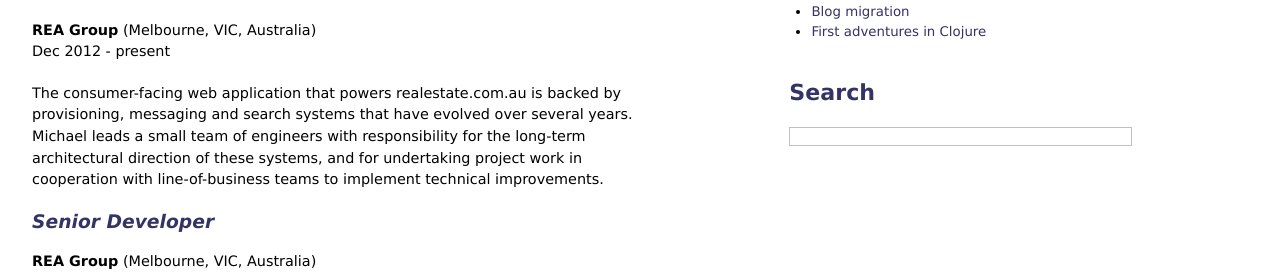
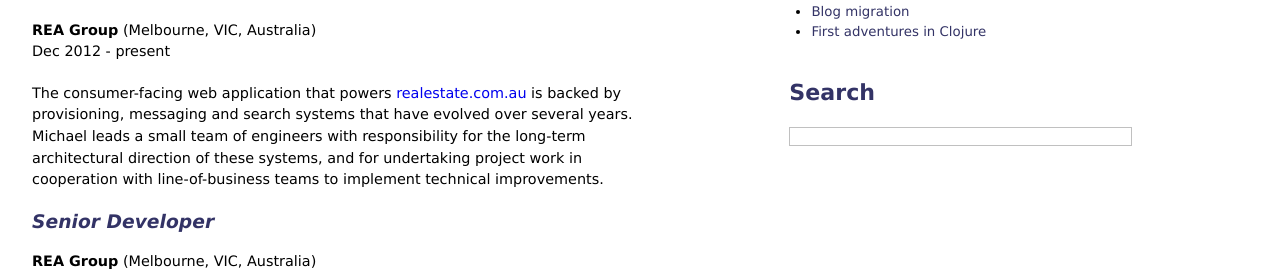
Before and after one commit to mrowe/mikerowecode.com, a Jekyll site: the page built from michael/resume.md, in a window 1280 px wide and 900 px high, scrolled down 435 px. Shown: the part 175-449 px from the top of the window. Built offline with Jekyll 4.4.1, drawn with Linux system fonts in a browser that asks for light colours; Markdown is read by kramdown in place of the engine named in the settings; comment, search, counter and statistics services are not loaded; part of the change alters nothing that is shown.

Commit message:
Make a url a link

```diff
--- a/michael/resume.md
+++ b/michael/resume.md
@@ -30,13 +30,14 @@ junior developers and publishing articles and books.
 __REA Group__ (Melbourne, VIC, Australia)
 Dec 2012 - present
 
-The consumer-facing web application that powers realestate.com.au is
+The consumer-facing web application that powers [realestate.com.au][1] is
 backed by provisioning, messaging and search systems that have evolved
 over several years. Michael leads a small team of engineers with
 responsibility for the long-term architectural direction of these
 systems, and for undertaking project work in cooperation with
 line-of-business teams to implement technical improvements.
 
+[1]: http://realestate.com.au/
 
 ###_Senior Developer_
 __REA Group__ (Melbourne, VIC, Australia)
```
